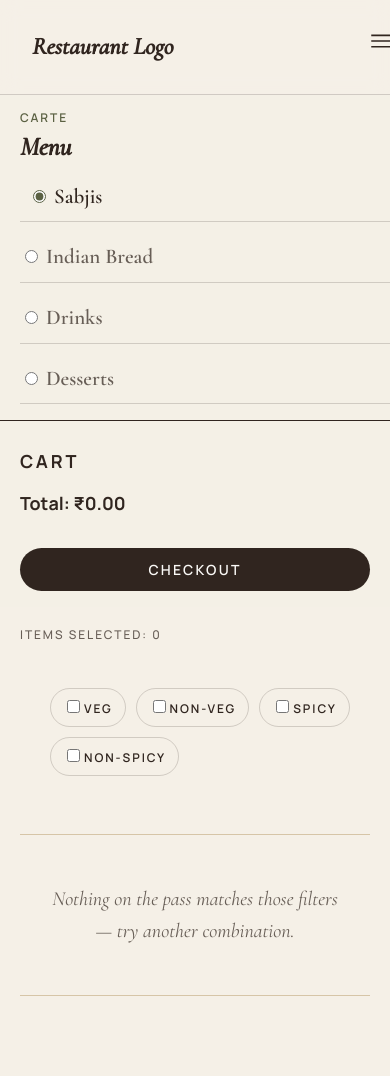
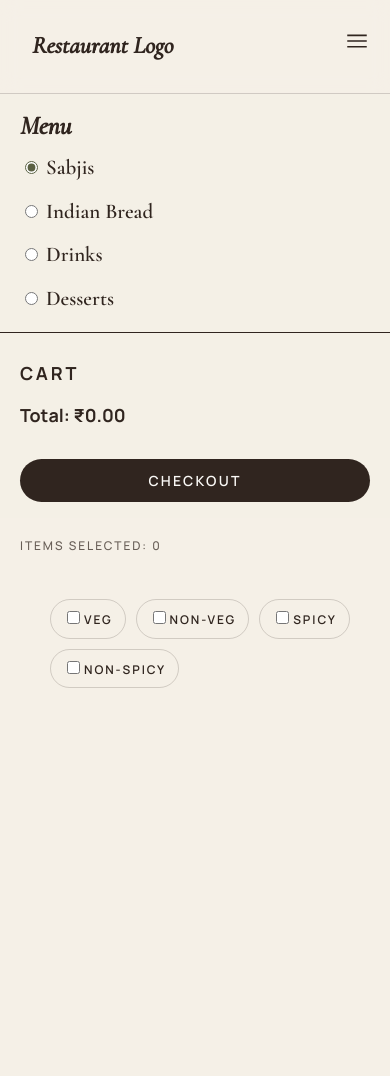
Before and after one commit to Kevin310811/Flask_restaurant_app, a Flask app: page /order in a window 390 px wide. After the commit the page ends 688 px from the top, so only its background shows below. Run offline with Flask 3, Linux system fonts and the light colour scheme; the visitor is signed in with stand-in values (Sample User, id 1); data that the repository does not hold is empty; some libraries are stand-ins or nearby versions.

Commit message:
Restore original menu design; site-wide responsive fixes
Menu (revert of b151561 additions, from 6c0a776):
- ordering.js and order-styles.css restored byte-identical original
- order.html restored + kept <main> landmark and label-for a11y wrappers

Responsive audit fixes (desktop 1920->1024, tablet 1024->600, mobile 480->320):
- nav: fixed bar was content-box and spanned viewport+24px, clipping the
  hamburger 4px past the right edge; now border-box with equal rendered
  heights (media heights 94/124) and -24px adjustment on right-anchored
  profile offsets so desktop positions are pixel-for-pixel unchanged
- hamburger anchor padding -> 46x46-ish tap target without moving the icon
- logo anchor tap frame with negative margins (no layout change)
- mobile drawer: scrim backdrop, Escape/scrim/resize close, body scroll
  lock, aria-expanded, focus restore, drawer width capped to 100vw for
  tall narrow screens (foldable cover displays)
- reservations: stacked form no longer shrink-wraps to ~130px at <=1024
  (align-items stretch); confirm modal capped to min(92vw, 480px)
- admin: KPI cards single-column <=480 (2-col grid overflowed at 320-344),
  view-all link and segmented buttons get comfortable tap sizes
- order: cart/qty +/- buttons 40px on phones; payment tip buttons and
  profile 'Order something!' link tap-expanded; 'See the menu' and
  'Directions' inline links tap-expanded with negative margins
- auth subtitle: --text-muted instead of --text-faint (WCAG AA 5.7:1 vs 3.0:1)

Verified: 0 horizontal overflow across 168 page x width states; menu
functionality (category switch, qty, cart sync) tested at 390 by CDP;
smoke suite passes; Lighthouse a11y 100 (home/gallery), SEO/BP 100.

```diff
--- a/app/static/CSS/auth.css
+++ b/app/static/CSS/auth.css
@@ -47,7 +47,9 @@
     font-size: var(--fs-sm);
     letter-spacing: var(--ls-caps);
     text-transform: uppercase;
-    color: var(--text-faint);
+    /* --text-muted rather than --text-faint: the subtitle must clear
+       WCAG AA contrast on the chalk card (5.7:1 vs 3.0:1). */
+    color: var(--text-muted);
     margin: 0;
 }
 
--- a/app/static/CSS/nav-styles.css
+++ b/app/static/CSS/nav-styles.css
@@ -489,6 +493,10 @@ nav {
     border-bottom: var(--border-faint);
     z-index: 1;
     padding: 12px;
+    /* Border-box so the fixed bar spans exactly the viewport: as
+       content-box it rendered viewport+24px wide, clipping the
+       right-anchored hamburger 4px and overhanging its background. */
+    box-sizing: border-box;
 }
 
 nav > h1.logo {
@@ -508,6 +516,11 @@ nav > h1.logo > a {
     color: var(--text);
     text-decoration: none;
     transition: color var(--trans-base);
+    /* Larger tap frame; negative margins cancel it so the logo's
+       rendered box is unchanged. */
+    display: inline-block;
+    padding: 6px 4px;
+    margin: -6px -4px;
 }
 
 @media (hover: hover) {
@@ -797,9 +837,11 @@ nav > ul {
    Below 1224px the links are replaced by the
    hamburger drawer.
    ================================================ */
+/* Percent-for-pixel equal to the old content-box heights (70+24 padding and
+   100+24); keeps the bar's rendered height and --post-nav* rhythm identical. */
 @media (max-width: 1224px) {
     nav {
-        height: 70px;
+        height: 94px;
         justify-content: normal;
     }
 
@@ -817,14 +859,17 @@ nav > ul {
         display: block;
         border: none;
         position: absolute;
-        top: 30%;
+        /* 30% minus the anchor's vertical padding — the icon stays exactly
+           where it sat before the 44px-tap enlargement. */
+        top: calc(30% - 10px);
         right: 0;
-        padding-right: 20px;
+        padding: 0;
     }
 
     .ham-menu a {
         color: var(--espresso);
         display: block;
+        padding: 10px 20px 10px 12px;
     }
 
     .ham-menu svg {
@@ -834,14 +879,14 @@ nav > ul {
 
 @media (max-width: 769px) {
     nav {
-        height: 70px;
+        height: 94px;
     }
 }
 
 /* Larger tablets get a taller bar for breathing room */
 @media (min-width: 770px) and (max-width: 1224px) {
     nav {
-        height: 100px;
+        height: 124px;
     }
 }
 
--- a/app/static/CSS/order-styles.css
+++ b/app/static/CSS/order-styles.css
@@ -128,55 +113,12 @@
     margin-bottom: var(--space-3);
     overflow: hidden;
     transition: box-shadow var(--trans-base), transform var(--trans-base);
-    animation: menu-rise 0.5s cubic-bezier(0.22, 1, 0.36, 1) both;
-}
-
-.item:nth-child(1) { animation-delay: 0.02s; }
-.item:nth-child(2) { animation-delay: 0.08s; }
-.item:nth-child(3) { animation-delay: 0.14s; }
-.item:nth-child(n + 4) { animation-delay: 0.18s; }
-
-/* Featured plate — leads every category lineup */
-.item-cards > .item:first-child {
-    width: 38vw;
-    max-width: 620px;
-}
-
-.item-cards > .item:first-child .item-image {
-    height: 360px;
-}
-
-.item-cards > .item:first-child .item-text h1 {
-    font-size: clamp(26px, 2.6vw, 40px);
-}
-
-.item-cards > .item:first-child .item-text p {
-    font-size: var(--fs-base);
-    max-width: 52ch;
-}
-
-/* Empty state — filters can exclude every dish */
-.menu-empty {
-    width: 100%;
-    text-align: center;
-    font-family: var(--font-display);
-    font-size: var(--fs-h3);
-    font-style: italic;
-    color: var(--text-muted);
-    border-top: var(--border-hairline);
-    border-bottom: var(--border-hairline);
-    padding: var(--space-7) var(--space-5);
-    margin: var(--space-6) 0;
 }
 
 @media (hover: hover) {
     .item:hover {
         box-shadow: var(--shadow-pop);
         transform: translateY(-2px);
-    }
-
-    .item:hover .item-image-photo {
-        transform: scale(1.04);
     }
 }
 
@@ -389,27 +316,11 @@
     margin: 0 0 var(--space-3) clamp(20px, 2vw, 32px);
 }
 
-/* Exhibit plaque above the word */
-.menu-title::before {
-    content: "Carte";
-    display: block;
-    font-family: var(--font-heading);
-    font-size: var(--fs-xs);
-    font-weight: var(--fw-semibold);
-    font-style: normal;
-    letter-spacing: var(--ls-caps);
-    text-transform: uppercase;
-    color: var(--accent-deep);
-    margin-bottom: var(--space-2);
-}
-
 .food-type {
     padding: 0 0 0 clamp(20px, 2vw, 32px);
     margin: 0;
 }
 
-/* Categories as an editorial index: hairline rules between
-   serif lines, the chosen one printed in full ink. */
 .food-type li {
     list-style-type: none;
     font-family: var(--font-display);
@@ -417,29 +328,12 @@
     font-weight: var(--fw-display-strong);
     margin-bottom: 10px;
     cursor: pointer;
-    padding: var(--space-2) 0;
-    border-bottom: var(--border-faint);
-    color: var(--text-muted);
     transition: color var(--trans-fast), padding-left var(--trans-fast);
-}
-
-.food-type li:last-child {
-    margin-bottom: var(--space-4);
-}
-
-.food-type li:has(input:checked) {
-    color: var(--espresso);
-    padding-left: var(--space-2);
-}
-
-.food-type li:has(input:focus-visible) {
-    outline: 2px solid var(--olive);
-    outline-offset: 3px;
 }
 
 .food-type li:hover {
     color: var(--accent-deep);
-    padding-left: var(--space-3);
+    padding-left: 4px;
 }
 
 .food-type input {
--- a/app/static/CSS/payment-style.css
+++ b/app/static/CSS/payment-style.css
@@ -254,7 +254,7 @@
 
     .tip-btn {
         font-size: var(--fs-2xs);
-        padding: var(--space-2) 14px;
+        padding: 11px 14px;
     }
 
     .tip-custom input {
--- a/app/static/CSS/profile.css
+++ b/app/static/CSS/profile.css
@@ -405,4 +405,10 @@
         text-align: center;
         gap: var(--space-4);
     }
+
+    /* Comfortable tap size for the inline "Order something!" link */
+    .profile-empty a {
+        display: inline-block;
+        padding: 8px 0 2px;
+    }
 }
--- a/app/static/CSS/style.css
+++ b/app/static/CSS/style.css
@@ -228,6 +228,11 @@
     text-decoration-color: var(--accent-line);
     text-underline-offset: 4px;
     transition: color var(--trans-fast);
+    /* Roomier tap frame; negative margins keep line and paragraph flow
+       exactly as before. */
+    display: inline-block;
+    padding: 5px 0 6px;
+    margin: -5px 0 -6px;
 }
 
 @media (hover: hover) {
--- a/app/static/JS/ordering.js
+++ b/app/static/JS/ordering.js
@@ -105,15 +105,6 @@ function display_food() {
     const disableFilters = (getSelectedCategory() !== "sabji");
     veg.disabled = non_veg.disabled = spicy.disabled = non_spicy.disabled = disableFilters;
 
-    // Render a menu-empty note when filters leave nothing
-    if (foodItems.length === 0) {
-        const empty = document.createElement("p");
-        empty.className = "menu-empty";
-        empty.textContent = "Nothing on the pass matches those filters \u2014 try another combination.";
-        food_listing.append(empty);
-        return;
-    }
-
     foodItems.forEach(item => {
         const qty = getCartQty(item.id);
         const soldOut = !item.is_available;
@@ -124,20 +115,10 @@ function display_food() {
             ? `<span class="price-original">₹${item.price}</span> ₹${item.discounted_price.toFixed(2)} <span class="price-discount">${item.discount_percent}% off</span>`
             : `₹${item.price}`;
 
-        // Dishes serve the web-sized opt/ copy of the catalog photo
-        // when one exists (same filename under Images/opt), falling
-        // back to the original catalog path. The photo is a real
-        // <img> so it lazy-loads and carries alt text.
-        const fileName = item.image.split('/').pop();
-        const primarySrc = `/static/Images/opt/${fileName}`;
-        const fallbackSrc = `/static/${item.image}`;
-
         const card = document.createElement("div");
         card.className = soldOut ? "item sold-out" : "item";
         card.innerHTML = `
-            <div class="item-image">
-                <img class="item-image-photo" src="${primarySrc}" alt="${item.title}" loading="lazy"
-                     onerror="this.onerror=null;this.src='${fallbackSrc}'">
+            <div class="item-image" style="background-image: url('/static/${item.image}')">
                 <div class="item-image-overlay">
                     <p class="item-image-category">${item.category.toUpperCase()}</p>
                     ${item.type ? `<p class="item-image-type ${item.type}">${item.type}</p>` : ''}
@@ -160,6 +141,7 @@ function display_food() {
 
         const decreaseBtn = card.querySelector(".decrease");
         const increaseBtn = card.querySelector(".increase");
+        const countLabel = card.querySelector(".count");
 
         // The decrease button stays enabled on sold-out items so someone
         // who already added one can still take it out of their cart.
@@ -168,6 +150,7 @@ function display_food() {
             const currentQty = getCartQty(item.id);
             if (currentQty < 20) {
                 await updateQty(item.id, currentQty + 1);
+                countLabel.textContent = getCartQty(item.id);
             }
         });
 
@@ -175,6 +158,7 @@ function display_food() {
             const currentQty = getCartQty(item.id);
             if (currentQty > 0) {
                 await updateQty(item.id, currentQty - 1);
+                countLabel.textContent = getCartQty(item.id);
             }
         });
     });
--- a/app/templates/base.html
+++ b/app/templates/base.html
@@ -25,7 +25,7 @@
         <li class="page-label"><a href="{{ url_for('menu.order') }}" {% if request.endpoint == 'menu.order' %}aria-current="page"{% endif %}>Order</a></li>
         <li class="page-label"><a href="{{ url_for('main.gallery') }}" {% if request.endpoint == 'main.gallery' %}aria-current="page"{% endif %}>Gallery</a></li>
         <li class="page-label"><a href="#">About</a></li>
-        <li onclick="showSidebar()" class="ham-menu"><a href="#" aria-label="Open navigation menu"><svg xmlns="http://www.w3.org/2000/svg" height="26px"
+        <li onclick="showSidebar()" class="ham-menu"><a href="#" id="nav-open" aria-label="Open navigation menu" aria-expanded="false" aria-controls="mobile-nav"><svg xmlns="http://www.w3.org/2000/svg" height="26px"
                     viewBox="0 -960 960 960" width="26px" fill="currentColor">
                     <path d="M120-240v-60h720v60H120Zm0-210v-60h720v60H120Zm0-210v-60h720v60H120Z" />
                 </svg></a></li>
@@ -58,10 +58,11 @@
     </a>
     {% endif %}
 
-    <div class="sidebar">
+    <div class="sidebar-backdrop"></div>
+    <div class="sidebar" id="mobile-nav" aria-label="Mobile navigation">
         <ul>
             <li onclick="hideSidebar()" class="sidebar-close">
-                <a href="#" aria-label="Close navigation menu">
+                <a href="#" id="nav-close" aria-label="Close navigation menu">
                     <svg xmlns="http://www.w3.org/2000/svg" height="26px" viewBox="0 -960 960 960" width="26px" fill="currentColor">
                         <path d="m249-207-42-42 231-231-231-231 42-42 231 231 231-231 42 42-231 231 231 231-42 42-231-231-231 231Z" />
                     </svg>
--- a/app/templates/order.html
+++ b/app/templates/order.html
@@ -7,9 +7,8 @@
 {% endblock %}
 
 {% block content %}
-
 <main>
-    <div class="blur-filter"></div>
+<div class="blur-filter"></div>
 
     <section class="menu">
         <aside class="menu-sidebar">
```
Also changed, not shown: other parts of app/static/CSS/nav-styles.css (+34 -3 lines), other parts of app/static/CSS/order-styles.css (+12 -45 lines), app/static/CSS/admin.css (+18 -0 lines), app/static/CSS/reservations.css (+10 -0 lines), app/static/JS/main.js (+45 -0 lines).
